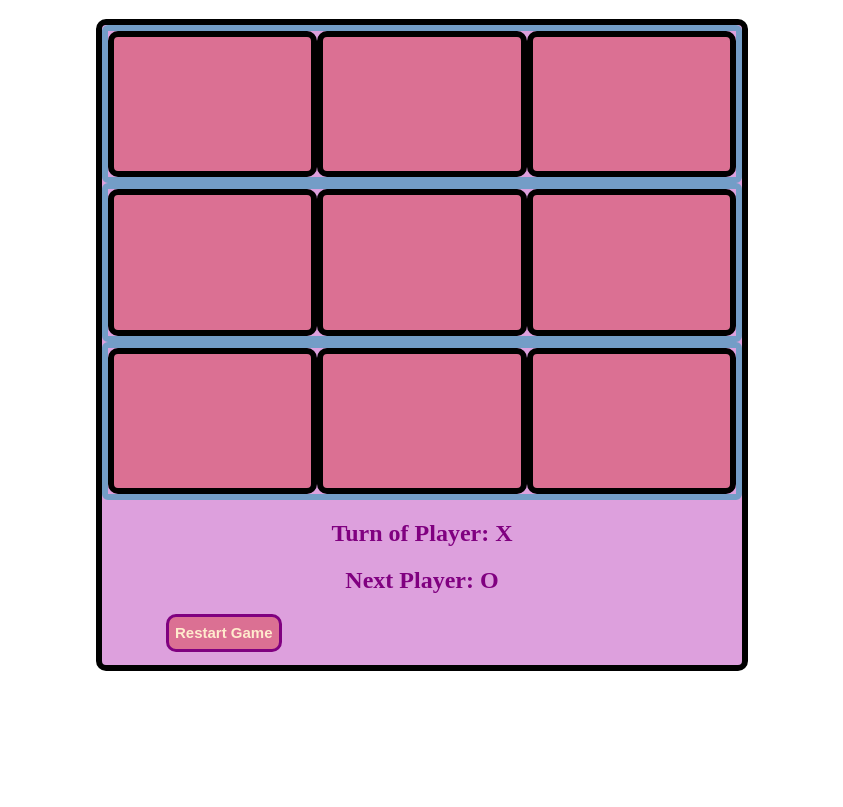
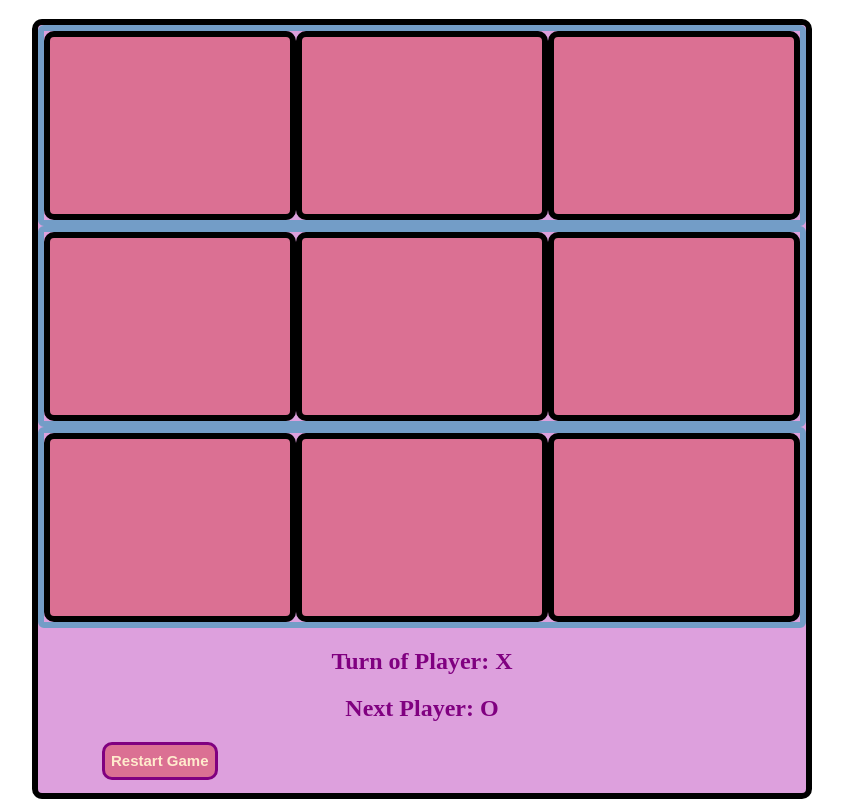
Before and after one commit to TennWilliams/tiktactoe_game, a plain HTML site: page index.html in a window 1280 px wide. Shown: the part 61-868 px from the top of the page, without its empty margins (218-1061 px from the left). Before the commit the page ends 800 px from the top, so only its background shows below. Drawn offline with nearby package versions, Linux system fonts and the light colour scheme.

Commit message:
Add files via upload

```diff
--- a/index.html
+++ b/index.html
@@ -2,7 +2,7 @@
 <html>
   <head>
     <meta charset="UTF-8" />
-    <title>React Tic Tac Toe</title>
+    <title>Tic Tac Toe</title>
 
      <!-- Favicons -->
   <link href="favicon.png" rel="icon">
@@ -17,12 +17,10 @@
       }
 
       .game-board {
-        width: 50vw;
-        height: 50vw;
+        width: 60vw;
+        height: 60vw;
         margin: 0 auto;
         background-color: plum;
-        min-width: fit-content;
-        min-height: fit-content;
         border: 6px solid black;
         border-radius: 10px;
         display: grid;
```
